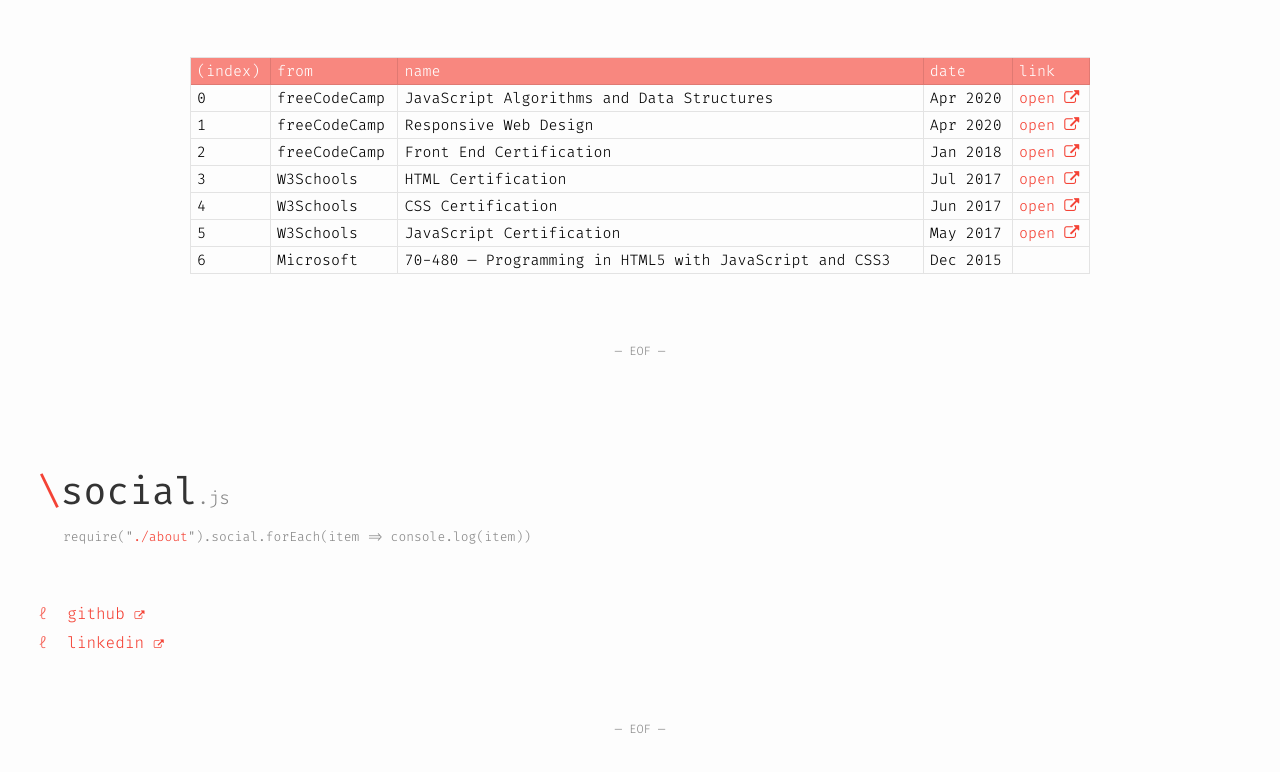
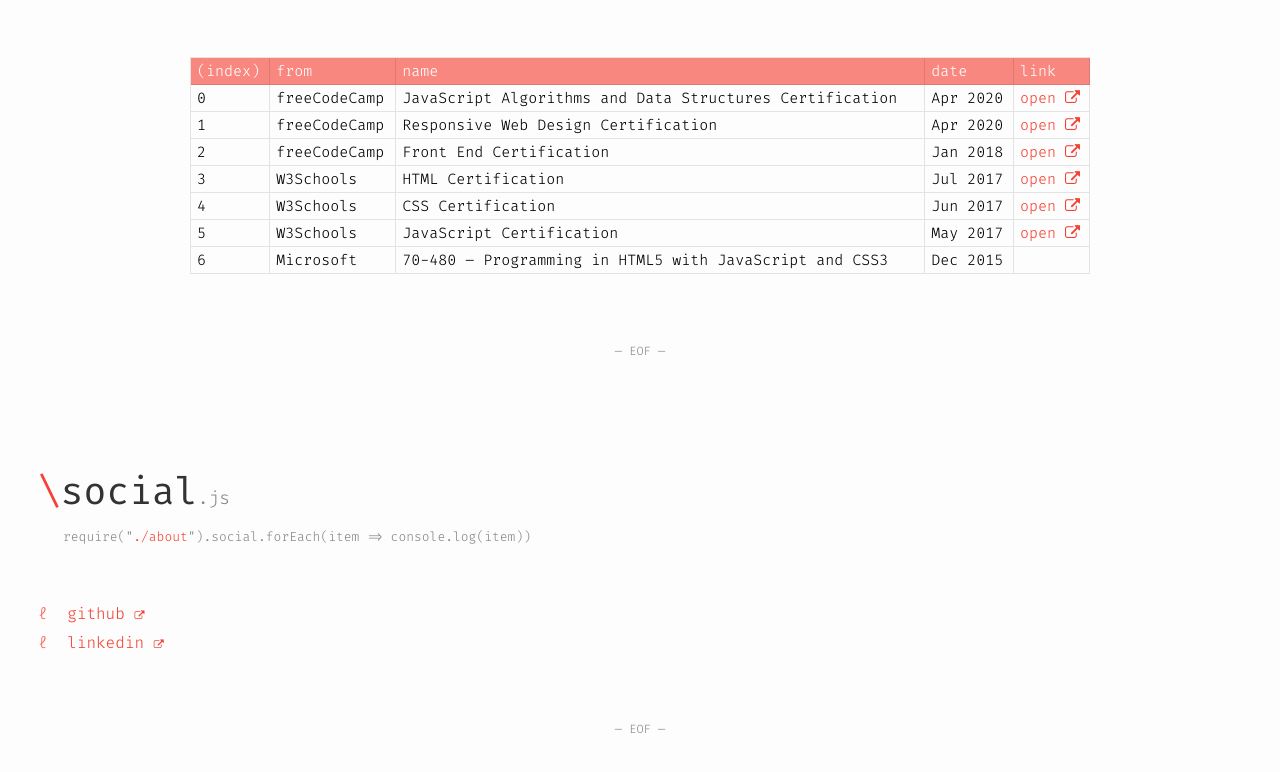
Before and after one commit to vibaro/vibaro.github.io, a plain HTML site: page index.html in a window 1280 px wide. Shown: the part 1582-2354 px from the top of the page. Drawn offline with Linux system fonts and the light colour scheme.

Commit message:
Update index.html

```diff
--- a/index.html
+++ b/index.html
@@ -154,7 +154,7 @@
                     <tr>
                         <td>0</td>
                         <td>freeCodeCamp</td>
-                        <td>JavaScript Algorithms and Data Structures</td>
+                        <td>JavaScript Algorithms and Data Structures Certification</td>
                         <td>Apr 2020</td>
                         <td><a href="https://www.freecodecamp.org/certification/viniromano/javascript-algorithms-and-data-structures" target="_blank">open <i class="fa fa-external-link" aria-hidden="true"></i></a></td>
                     </tr>
@@ -162,7 +162,7 @@
                     <tr>
                         <td>1</td>
                         <td>freeCodeCamp</td>
-                        <td>Responsive Web Design</td>
+                        <td>Responsive Web Design Certification</td>
                         <td>Apr 2020</td>
                         <td><a href="https://www.freecodecamp.org/certification/viniromano/responsive-web-design" target="_blank">open <i class="fa fa-external-link" aria-hidden="true"></i></a></td>
                     </tr>
@@ -202,7 +202,7 @@
                     <tr>
                         <td>6</td>
                         <td>Microsoft</td>
-                        <td>70-480 — Programming in HTML5 with JavaScript and CSS3</td>
+                        <td>70-480 – Programming in HTML5 with JavaScript and CSS3</td>
                         <td>Dec 2015</td>
                         <td></td>
                     </tr>
```
